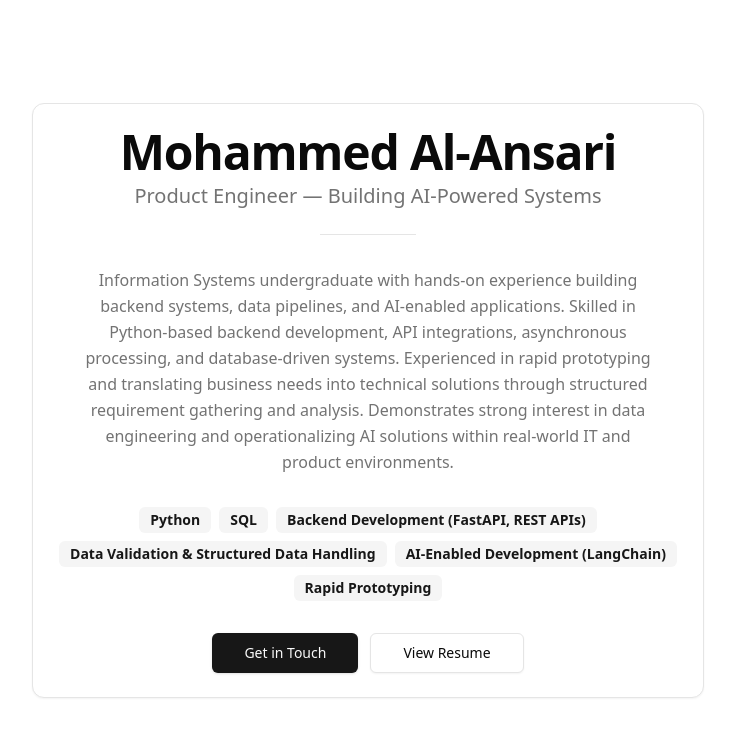
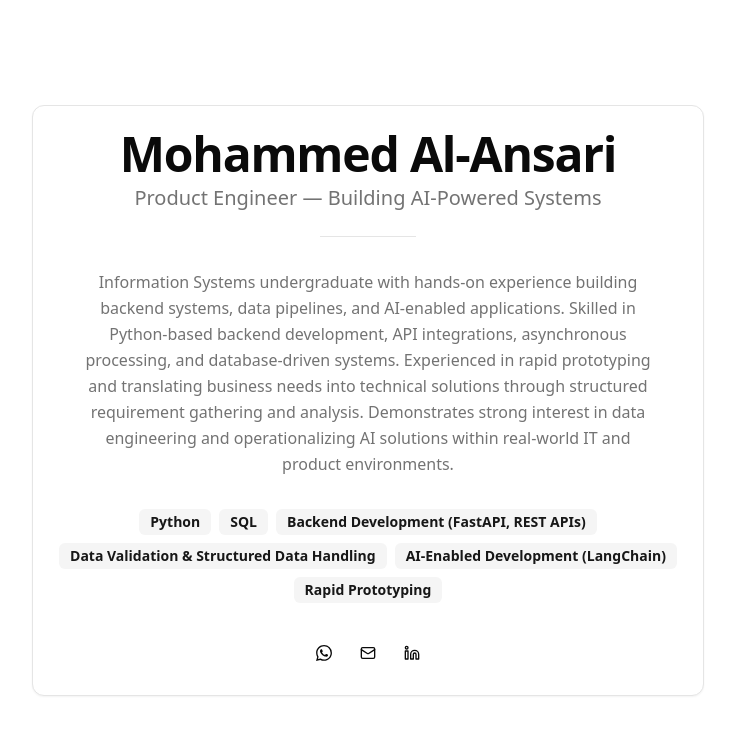
Before and after one commit to mohalansari2005-sys/profile-page, a React (Vite) app: page / in a window 1280 px wide. Shown: the top 736 px of the page, without its empty margins (272-1007 px from the left). Built offline with nearby package versions, Linux system fonts and the light colour scheme.

Commit message:
feat: replace CTA buttons with icon links

```diff
--- a/package.json
+++ b/package.json
@@ -12,6 +12,7 @@
   "dependencies": {
     "@radix-ui/react-separator": "^1.1.8",
     "@radix-ui/react-slot": "^1.2.4",
+    "@radix-ui/react-tooltip": "^1.2.8",
     "class-variance-authority": "^0.7.1",
     "clsx": "^2.1.1",
     "lucide-react": "^0.575.0",
--- a/src/components/about/About.tsx
+++ b/src/components/about/About.tsx
@@ -6,6 +6,13 @@
     CardContent,
     CardHeader,
 } from "@/components/ui/card";
+import {
+    Tooltip,
+    TooltipContent,
+    TooltipProvider,
+    TooltipTrigger,
+} from "@/components/ui/tooltip";
+import { Mail, Linkedin } from "lucide-react";
 
 const highlights = [
     "Python",
@@ -57,17 +64,64 @@
                         ))}
                     </div>
 
-                    {/* CTA Buttons */}
-                    <div className="mt-8 flex flex-col items-center justify-center gap-3 sm:flex-row">
-                        <Button size="lg" asChild>
-                            <a href="mailto:hello@example.com">Get in Touch</a>
-                        </Button>
-                        <Button size="lg" variant="outline" asChild>
-                            <a href="#resume" target="_blank" rel="noopener noreferrer">
-                                View Resume
-                            </a>
-                        </Button>
-                    </div>
+                    {/* Social Links */}
+                    <TooltipProvider delayDuration={300}>
+                        <div className="mt-8 flex items-center justify-center gap-2">
+                            <Tooltip>
+                                <TooltipTrigger asChild>
+                                    <Button variant="ghost" size="icon" asChild>
+                                        <a
+                                            href="https://wa.me/966558335942"
+                                            target="_blank"
+                                            rel="noopener noreferrer"
+                                            aria-label="WhatsApp"
+                                        >
+                                            <svg
+                                                xmlns="http://www.w3.org/2000/svg"
+                                                width="20"
+                                                height="20"
+                                                viewBox="0 0 24 24"
+                                                fill="currentColor"
+                                            >
+                                                <path d="M17.472 14.382c-.297-.149-1.758-.867-2.03-.967-.273-.099-.471-.148-.67.15-.197.297-.767.966-.94 1.164-.173.199-.347.223-.644.075-.297-.15-1.255-.463-2.39-1.475-.883-.788-1.48-1.761-1.653-2.059-.173-.297-.018-.458.13-.606.134-.133.298-.347.446-.52.149-.174.198-.298.298-.497.099-.198.05-.371-.025-.52-.075-.149-.669-1.612-.916-2.207-.242-.579-.487-.5-.669-.51-.173-.008-.371-.01-.57-.01-.198 0-.52.074-.792.372-.272.297-1.04 1.016-1.04 2.479 0 1.462 1.065 2.875 1.213 3.074.149.198 2.096 3.2 5.077 4.487.709.306 1.262.489 1.694.625.712.227 1.36.195 1.871.118.571-.085 1.758-.719 2.006-1.413.248-.694.248-1.289.173-1.413-.074-.124-.272-.198-.57-.347m-5.421 7.403h-.004a9.87 9.87 0 0 1-5.031-1.378l-.361-.214-3.741.982.998-3.648-.235-.374a9.86 9.86 0 0 1-1.51-5.26c.001-5.45 4.436-9.884 9.888-9.884 2.64 0 5.122 1.03 6.988 2.898a9.825 9.825 0 0 1 2.893 6.994c-.003 5.45-4.437 9.884-9.885 9.884m8.413-18.297A11.815 11.815 0 0 0 12.05 0C5.495 0 .16 5.335.157 11.892c0 2.096.547 4.142 1.588 5.945L.057 24l6.305-1.654a11.882 11.882 0 0 0 5.683 1.448h.005c6.554 0 11.89-5.335 11.893-11.893a11.821 11.821 0 0 0-3.48-8.413z" />
+                                            </svg>
+                                        </a>
+                                    </Button>
+                                </TooltipTrigger>
+                                <TooltipContent>WhatsApp</TooltipContent>
+                            </Tooltip>
+
+                            <Tooltip>
+                                <TooltipTrigger asChild>
+                                    <Button variant="ghost" size="icon" asChild>
+                                        <a
+                                            href="mailto:moh.alansari2005@gmail.com"
+                                            aria-label="Email"
+                                        >
+                                            <Mail className="h-5 w-5" />
+                                        </a>
+                                    </Button>
+                                </TooltipTrigger>
+                                <TooltipContent>Email</TooltipContent>
+                            </Tooltip>
+
+                            <Tooltip>
+                                <TooltipTrigger asChild>
+                                    <Button variant="ghost" size="icon" asChild>
+                                        <a
+                                            href="https://www.linkedin.com/in/mohammed-m-al-ansari"
+                                            target="_blank"
+                                            rel="noopener noreferrer"
+                                            aria-label="LinkedIn"
+                                        >
+                                            <Linkedin className="h-5 w-5" />
+                                        </a>
+                                    </Button>
+                                </TooltipTrigger>
+                                <TooltipContent>LinkedIn</TooltipContent>
+                            </Tooltip>
+                        </div>
+                    </TooltipProvider>
                 </CardContent>
             </Card>
         </section>
--- /dev/null
+++ b/src/components/ui/tooltip.tsx
@@ -0,0 +1,30 @@
+import * as React from "react"
+import * as TooltipPrimitive from "@radix-ui/react-tooltip"
+
+import { cn } from "@/lib/utils"
+
+const TooltipProvider = TooltipPrimitive.Provider
+
+const Tooltip = TooltipPrimitive.Root
+
+const TooltipTrigger = TooltipPrimitive.Trigger
+
+const TooltipContent = React.forwardRef<
+  React.ElementRef<typeof TooltipPrimitive.Content>,
+  React.ComponentPropsWithoutRef<typeof TooltipPrimitive.Content>
+>(({ className, sideOffset = 4, ...props }, ref) => (
+  <TooltipPrimitive.Portal>
+    <TooltipPrimitive.Content
+      ref={ref}
+      sideOffset={sideOffset}
+      className={cn(
+        "z-50 overflow-hidden rounded-md bg-primary px-3 py-1.5 text-xs text-primary-foreground animate-in fade-in-0 zoom-in-95 data-[state=closed]:animate-out data-[state=closed]:fade-out-0 data-[state=closed]:zoom-out-95 data-[side=bottom]:slide-in-from-top-2 data-[side=left]:slide-in-from-right-2 data-[side=right]:slide-in-from-left-2 data-[side=top]:slide-in-from-bottom-2 origin-[--radix-tooltip-content-transform-origin]",
+        className
+      )}
+      {...props}
+    />
+  </TooltipPrimitive.Portal>
+))
+TooltipContent.displayName = TooltipPrimitive.Content.displayName
+
+export { Tooltip, TooltipTrigger, TooltipContent, TooltipProvider }
```
Also changed, not shown: 1 other file (tests, documents, lock files or other folders).
